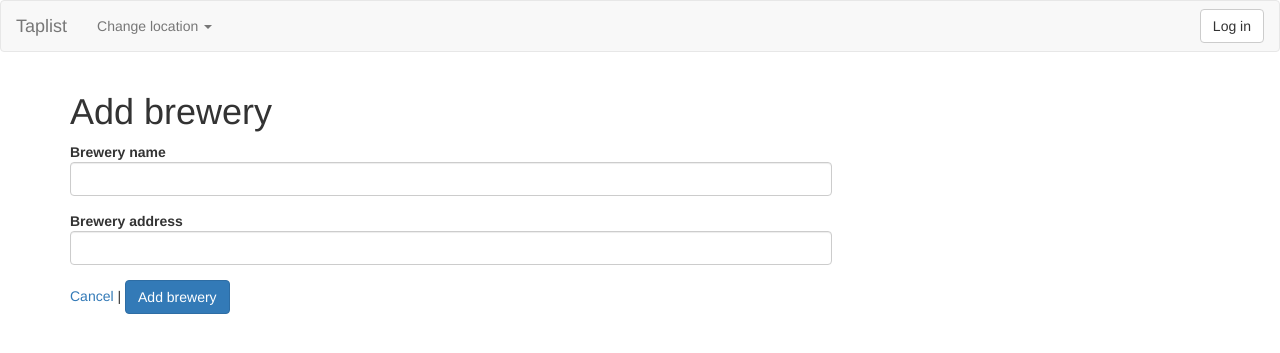
After one commit to CapitalD/Taplist, a Flask app: template app/templates/new_brewery.html in a window 1280 px wide. The commit adds this page. Shown: the top 353 px of the page. Run offline with Flask 2, Linux system fonts and the light colour scheme; tables that the repository leaves empty hold one stand-in row (values such as "Sample post"); the template is opened without the code that fills it: values that come from a table or form of the project are taken from there, most other values are stand-ins (such as "Sample title", 1, 10 or a date in 2020); parts of the project's set-up code (start-up, migrations or seed data) failed here and were passed over; some libraries are stand-ins or nearby versions.

Commit message:
Add brewery

```diff
--- a/app/forms.py
+++ b/app/forms.py
@@ -29,3 +29,8 @@ class NewTap(FlaskForm):
     location_id = HiddenField('location_id', validators=[DataRequired()])
     label = StringField('label', validators=[DataRequired()])
     add_tap = SubmitField('Add tap')
+
+class NewBrewery(FlaskForm):
+    name = StringField('name', validators=[DataRequired()])
+    address = StringField('address', validators=[DataRequired()])
+    submit = SubmitField('Add brewery')
--- a/app/templates/layout.html
+++ b/app/templates/layout.html
@@ -47,6 +47,7 @@
                 <ul class="dropdown-menu">
                   {% if current_user.is_admin %}
                   <li><a href="{{ url_for('add_location') }}">Add a location</a></li>
+                  <li><a href="{{ url_for('new_brewery') }}">Add a brewery</a></li>
                   <li><a href="#"><i>Add a person</i></a></li>
                   <li role="separator" class="divider"></li>
                   {% endif %}
--- /dev/null
+++ b/app/templates/new_brewery.html
@@ -0,0 +1,32 @@
+
+{% extends "layout.html" %}
+
+{% block body %}
+
+  <h1>Add brewery</h1>
+  <form action="" method="post" name="new_brewery">
+    {{ form.hidden_tag() }}
+    <p>
+      <label for="name">
+        Brewery name
+          {{ form.name(size=80, class_="form-control") }}
+          {% for error in form.name.errors %}
+            <span style="color: #f33;">[{{ error }}]</span>
+          {% endfor %}
+      </label>
+    </p>
+    <p>
+      <label for="address">
+        Brewery address
+          {{ form.address(size=80, class_="form-control") }}
+          {% for error in form.address.errors %}
+            <span style="color: #f33;">[{{ error }}]</span>
+          {% endfor %}
+      </label>
+    </p>
+    <p>
+      <a href="{{ url_for('index') }}">Cancel</a> |
+      {{ form.submit(class_="btn btn-primary") }}
+    </p>
+  </form>
+{% endblock %}
```
Also changed, not shown: app/views.py (+17 -1 lines).
